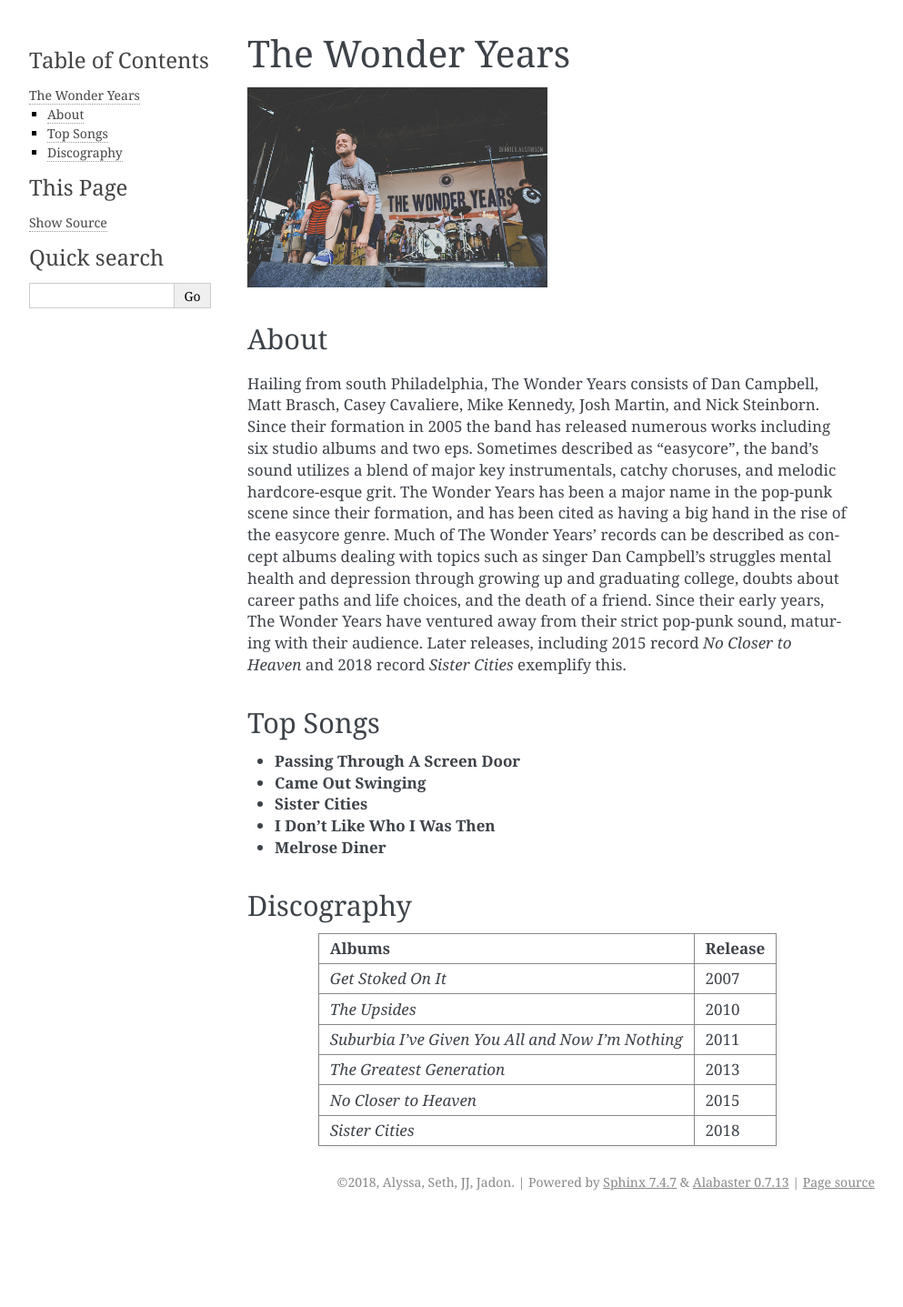
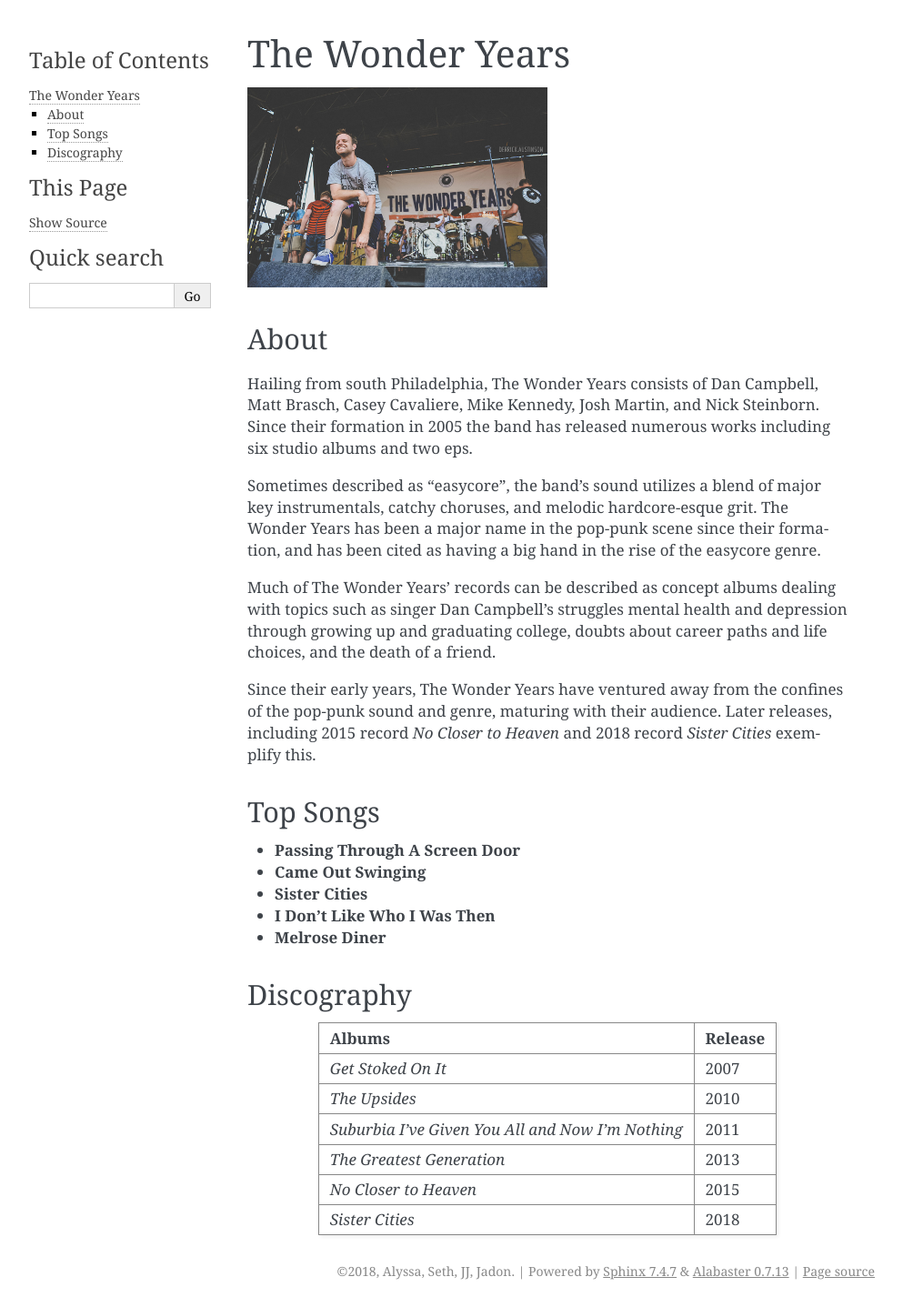
Before and after one commit to rahxki/final_project, a Sphinx documentation site: the page built from source/modern_pop_punk/the_wonder_years/index.rst, in a window 1280 px wide. Shown: the whole page at 91% size, without its empty margins (148-1141 px from the left). Built offline with Sphinx 7.4.7, drawn with Linux system fonts in a browser that asks for light colours; before the commit the page ends 1339 px from its top, so only the background shows below that.

Commit message:
broke text into paragraphs for the pop-punk pages

```diff
--- a/source/modern_pop_punk/the_wonder_years/index.rst
+++ b/source/modern_pop_punk/the_wonder_years/index.rst
@@ -12,17 +12,22 @@
 Hailing from south Philadelphia, The Wonder Years consists of Dan Campbell,
 Matt Brasch, Casey Cavaliere, Mike Kennedy, Josh Martin, and Nick Steinborn.
 Since their formation in 2005 the band has released numerous works including
-six studio albums and two eps. Sometimes described as “easycore”, the band’s
-sound utilizes a blend of major key instrumentals, catchy choruses, and melodic
-hardcore-esque grit. The Wonder Years has been a major name in the pop-punk
-scene since their formation, and has been cited as having a big hand in the
-rise of the easycore genre. Much of The Wonder Years’ records can be described
-as concept albums dealing with topics such as singer Dan Campbell’s struggles
-mental health and depression through growing up and graduating college, doubts
-about career paths and life choices, and the death of a friend. Since their
-early years, The Wonder Years have ventured away from their strict pop-punk
-sound, maturing with their audience. Later releases, including 2015 record
-*No Closer to Heaven* and 2018 record *Sister Cities* exemplify this.
+six studio albums and two eps.
+
+Sometimes described as “easycore”, the band’s sound utilizes a blend of major
+key instrumentals, catchy choruses, and melodic hardcore-esque grit. The Wonder
+Years has been a major name in the pop-punk scene since their formation, and
+has been cited as having a big hand in the rise of the easycore genre.
+
+Much of The Wonder Years’ records can be described as concept albums dealing
+with topics such as singer Dan Campbell’s struggles mental health and
+depression through growing up and graduating college, doubts  about career paths
+and life choices, and the death of a friend.
+
+Since their early years, The Wonder Years have ventured away from the confines
+of the pop-punk sound and genre, maturing with their audience. Later releases,
+including 2015 record *No Closer to Heaven* and 2018 record *Sister Cities*
+exemplify this.
 
 Top Songs
 ---------
```
Also changed, not shown: source/modern_pop_punk/brand_new/index.rst (+14 -11 lines), source/modern_pop_punk/index.rst (+7 -2 lines), source/modern_pop_punk/the_story_so_far/index.rst (+15 -11 lines).
